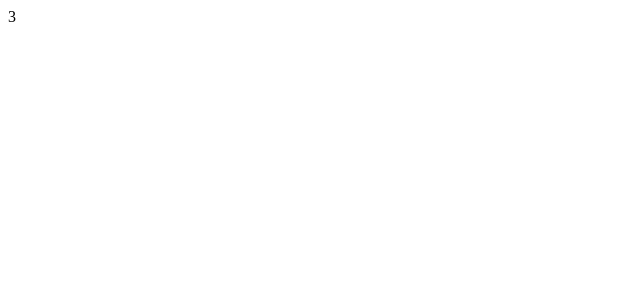
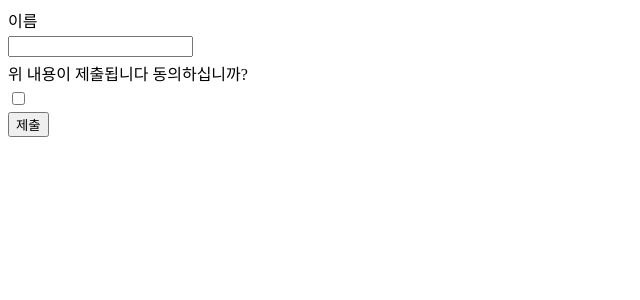
Before and after one commit to Jinny-Jin/practice-testcode, a React (Create React App) app: page /3 in a window 1280 px wide. Shown: the top 300 px of the page, without its empty margins (0-640 px from the left). Built offline with nearby package versions, Linux system fonts and the light colour scheme.

Commit message:
Add : 예제3

```diff
--- /dev/null
+++ b/src/pages/practice3/component/CheckboxField.tsx
@@ -0,0 +1,20 @@
+import { FC } from 'react'
+
+const CheckboxField : FC<{
+    value : boolean
+    setValue : (v:boolean) => void
+    label : string
+}> = ({label, value, setValue}) => {
+    return(
+        <>
+            {label}
+            <input
+            onChange={(e)=> setValue(e.target.checked)}
+            value={value.toString()}
+            type={"checkbox"}
+            />
+        </>
+    )
+}
+
+export default CheckboxField
--- /dev/null
+++ b/src/pages/practice3/component/Form.tsx
@@ -0,0 +1,23 @@
+import { FC, ReactElement } from 'react';
+
+const Form : FC<{
+    onSubmit : () => void;
+    children : ReactElement | ReactElement[]
+}> = ({onSubmit, children}) => {
+    return(
+        <div style={{
+            maxWidth : 300,
+            display: "flex",
+            flexDirection : "column",
+            gap: 4,
+            alignItems: "flex-start"
+        }}>
+            {children}
+            <button type={"submit"} onClick={onSubmit}>
+                제출
+            </button>
+        </div>
+    )
+}
+
+export default Form
--- /dev/null
+++ b/src/pages/practice3/component/TextField.tsx
@@ -0,0 +1,19 @@
+import { FC } from 'react'
+
+const TextField : FC<{
+    value : string
+    setValue : (v:string) => void
+    label : string
+}>= ({value, setValue, label}) => {
+    return(
+        <>
+            {label}
+            <input
+            onChange={(e)=>setValue(e.target.value)}
+            value={value}
+            />
+        </>
+    )
+}
+
+export default TextField
--- a/src/pages/practice3/practice3.tsx
+++ b/src/pages/practice3/practice3.tsx
@@ -1,7 +1,34 @@
+import { useState } from 'react'
+import Form from './component/Form'
+import CheckboxField from './component/CheckboxField'
+import TextField from './component/TextField'
+
 const Test3 = () => {
+    const [info, setInfo] = useState({
+        name : "",
+        confirm : false
+    })
+
+    const onSubmit = () => {
+        if(info.confirm){
+            alert(`name: ${info.name}`)
+        }
+    }
+
     return (
-        <div>3</div>
-    )
+        <Form onSubmit={onSubmit}>
+            <TextField
+                value={info.name}
+                setValue={(v)=> setInfo({...info, name :v})}
+                label='이름'
+            />
+                <CheckboxField
+                    value={info.confirm}
+                    setValue={(v)=>setInfo({...info, confirm:v})}
+                    label='위 내용이 제출됩니다 동의하십니까?'
+                />
+        </Form>
+        )
 }
 
 export default Test3
```
Also changed, not shown: 1 other file (tests, documents, lock files or other folders).
